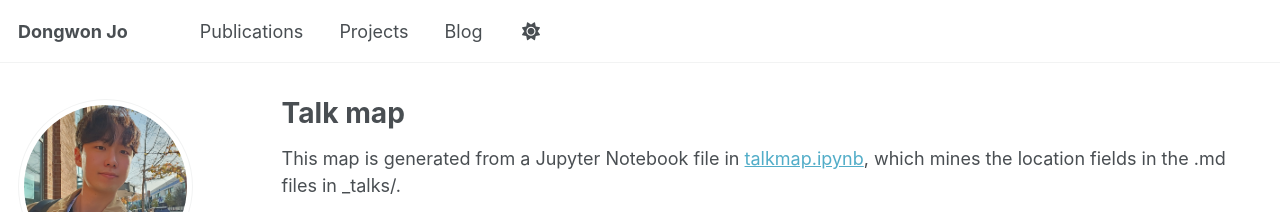
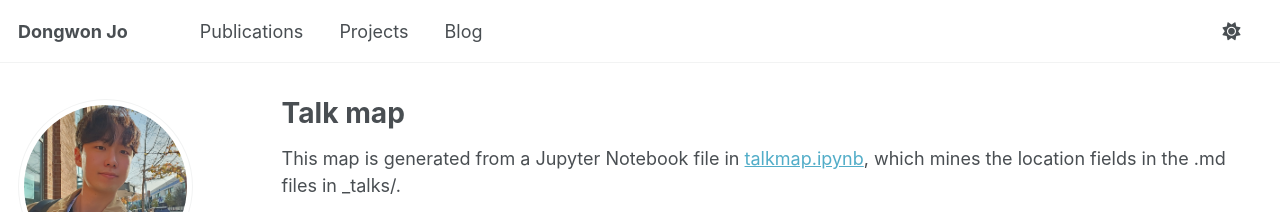
Before and after one commit to dongwonjo/dongwonjo.github.io, a Jekyll site: the page built from _pages/talkmap.html, in a window 1280 px wide. Shown: the top 212 px of the page. Built offline with Jekyll 4.4.1, drawn with Linux system fonts in a browser that asks for light colours; nearby versions of some CDN libraries; some web fonts are replaced; a script bundle is joined from its source files by our own code; library files that are not in the unit come from our copies.

Commit message:
Update _masthead.scss

```diff
--- a/_sass/layout/_masthead.scss
+++ b/_sass/layout/_masthead.scss
@@ -79,3 +79,14 @@
   border-bottom: 2px solid var(--global-text-color);
   /* No need to repeat pointer-events and cursor here */
 }
+
+#theme-toggle {
+  position: absolute;
+  right: 1rem;
+  top: 50%;
+  transform: translateY(-50%);
+}
+
+.greedy-nav button {
+  right: 2.5rem;
+}
```
